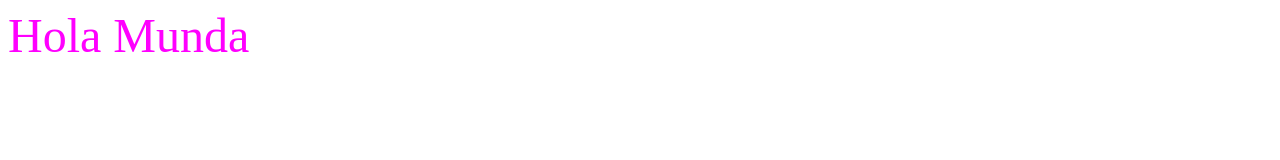
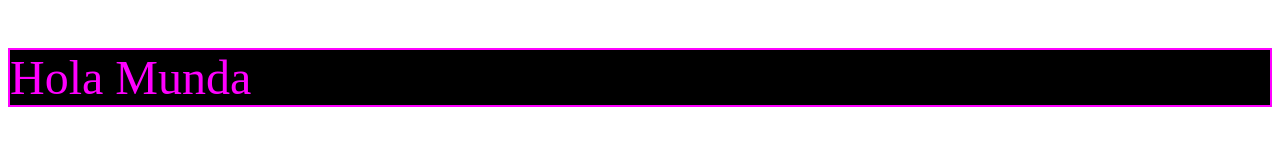
Before and after one commit to raulingg/dog-lovers, a website with bundled scripts: page src/index.html in a window 1280 px wide. Built offline with nearby package versions, Linux system fonts and the light colour scheme.

Commit message:
aniade background y border al titulo

```diff
--- a/src/index.html
+++ b/src/index.html
@@ -5,10 +5,10 @@
     <meta http-equiv="X-UA-Compatible" content="IE=edge">
     <meta name="viewport" content="width=device-width, initial-scale=1.0">
     <link rel="stylesheet" href="style.css">
-    <title></title>
+    <title>Dog Lovers</title>
 </head>
 <body>
-    <div class="title">Hola Munda</div>
+    <p class="title">Hola Munda</p>
     <div id="app"></div>
     <script src="main.js" type="module"></script>
 </body>
--- a/src/style.css
+++ b/src/style.css
@@ -1,4 +1,6 @@
 .title{
     color: magenta;
     font-size: 3rem;
+    background-color: black;
+    border: 2px solid magenta;
 }
```
